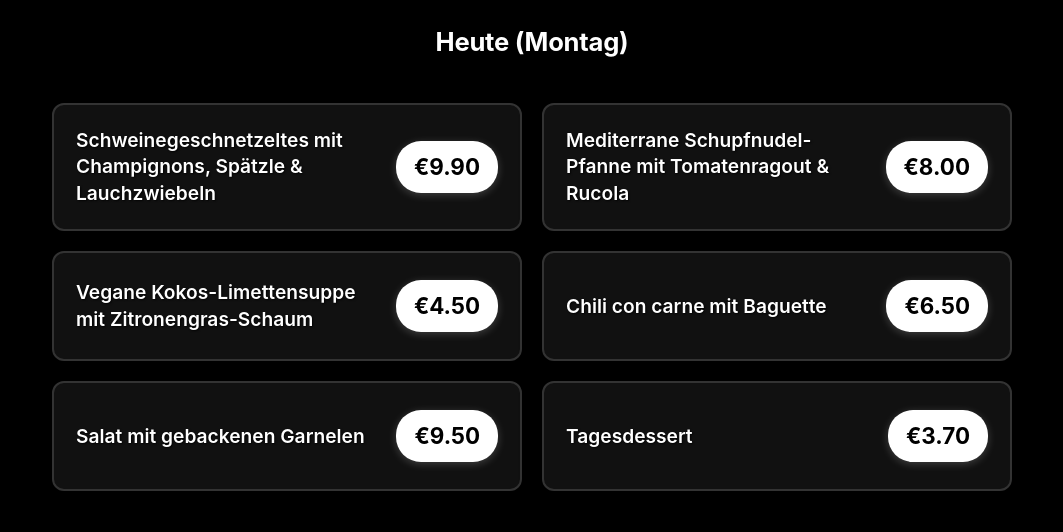
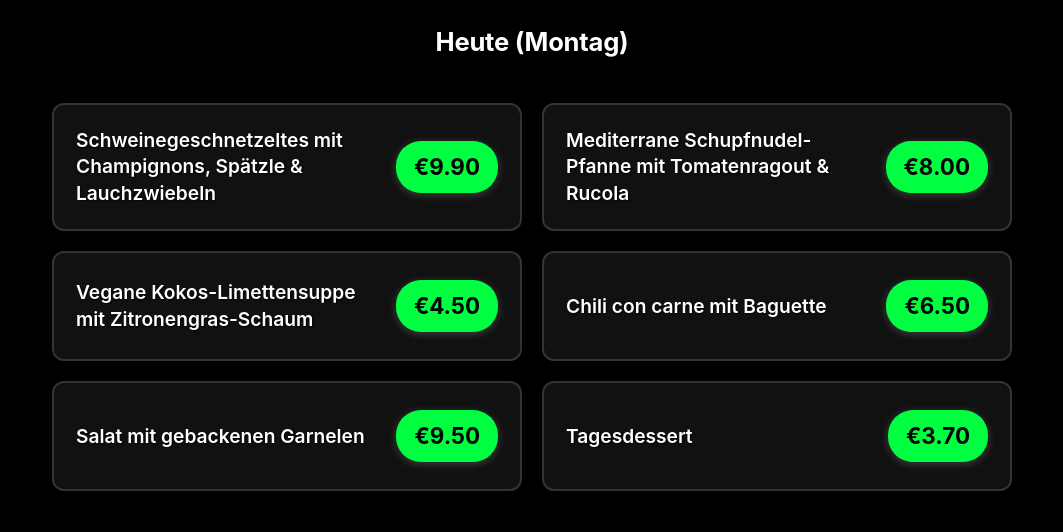
Before and after one commit to michaelwrasmann/cafe-unique-menu, a plain HTML site: page index.html in a window 1280 px wide. Shown: the part 268-800 px from the top of the page, without its empty margins (108-1171 px from the left). Drawn offline with Linux system fonts and the light colour scheme.

Commit message:
Update index.html

```diff
--- a/index.html
+++ b/index.html
@@ -126,7 +126,7 @@
             font-size: 1.5rem;
             font-weight: 700;
             color: #000;
-            background: #fff;
+            background: #00ff41;
             padding: 8px 18px;
             border-radius: 25px;
             white-space: nowrap;
```
